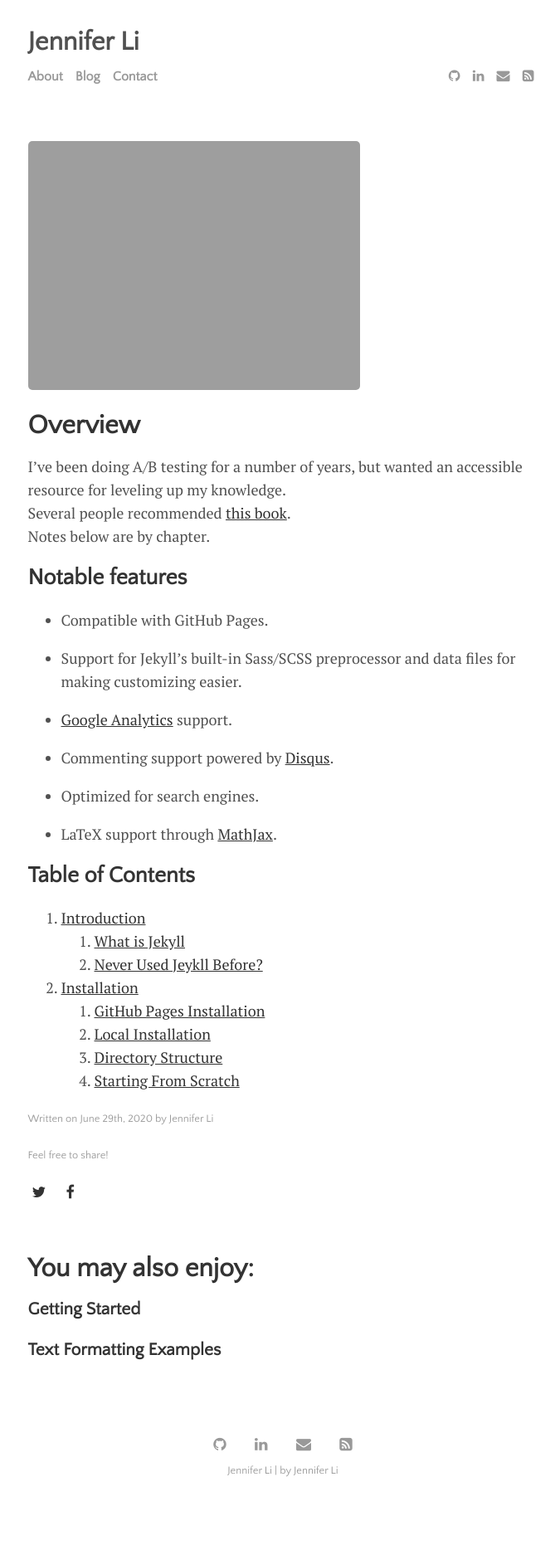
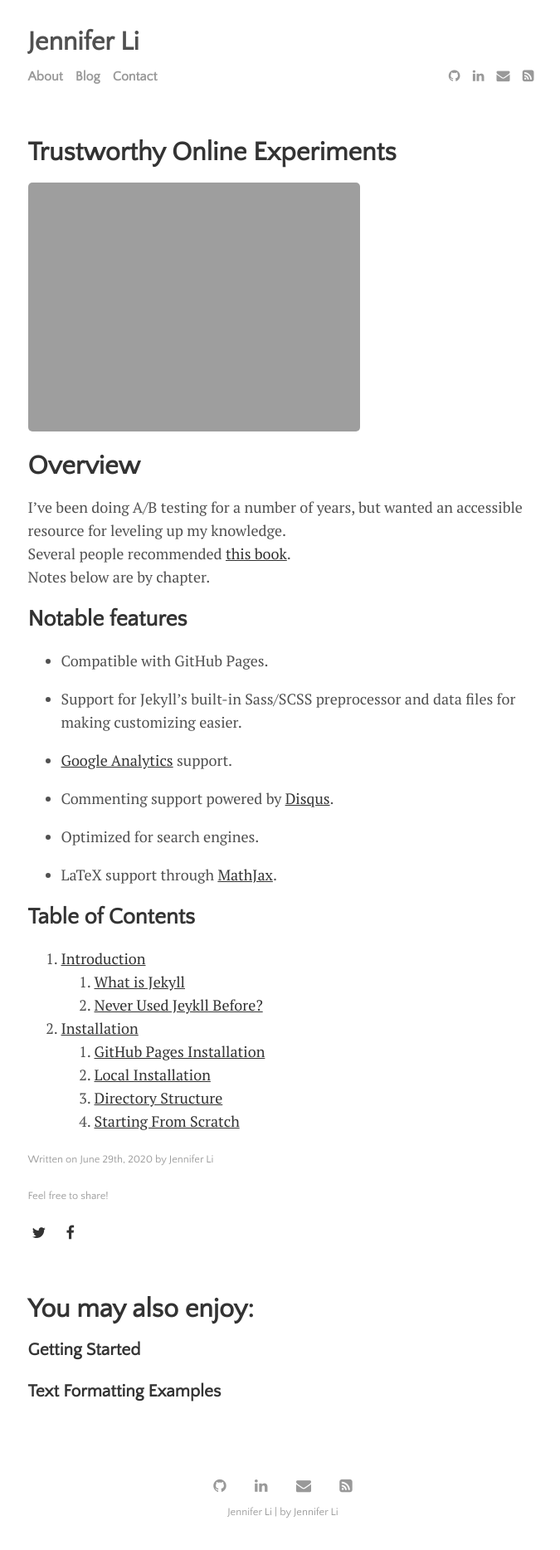
Before and after one commit to lijenniferx/lijenniferx.github.io, a Jekyll site: the page built from _posts/2020-06-29-trustworthy-online-experiments.md, in a window 1280 px wide. Shown: the whole page at 83% size, without its empty margins (299-974 px from the left). Built offline with Jekyll 4.4.1, drawn with Linux system fonts in a browser that asks for light colours; before the commit the page ends 1818 px from its top, so only the background shows below that.

Commit message:
Update 2020-06-29-trustworthy-online-experiments.md

```diff
--- a/_posts/2020-06-29-trustworthy-online-experiments.md
+++ b/_posts/2020-06-29-trustworthy-online-experiments.md
@@ -1,6 +1,6 @@
 ---
 layout: post
-title: ""
+title: "Trustworthy Online Experiments"
 author: "Jennifer Li"
 categories: journal
 tags: [documentation,sample]
```
